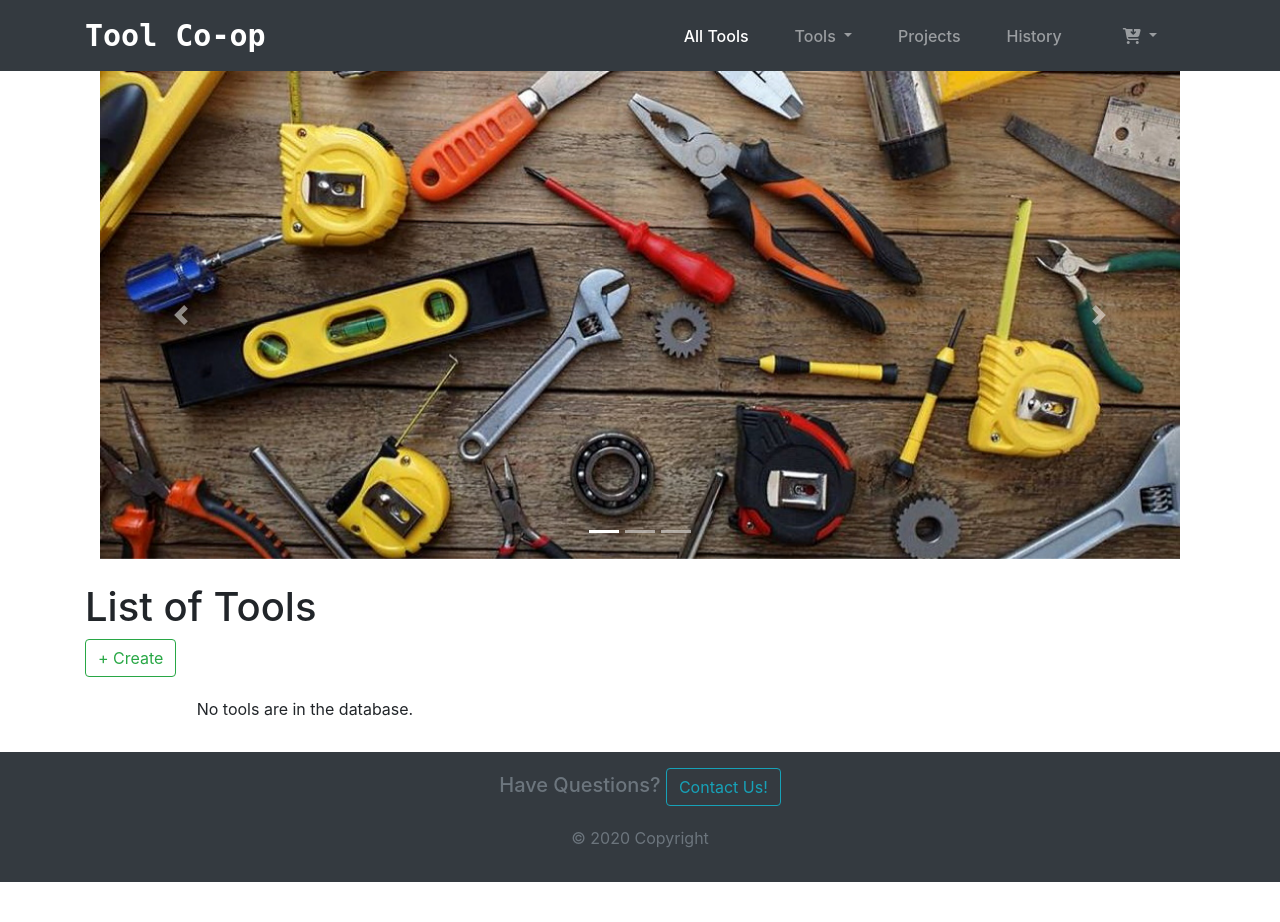
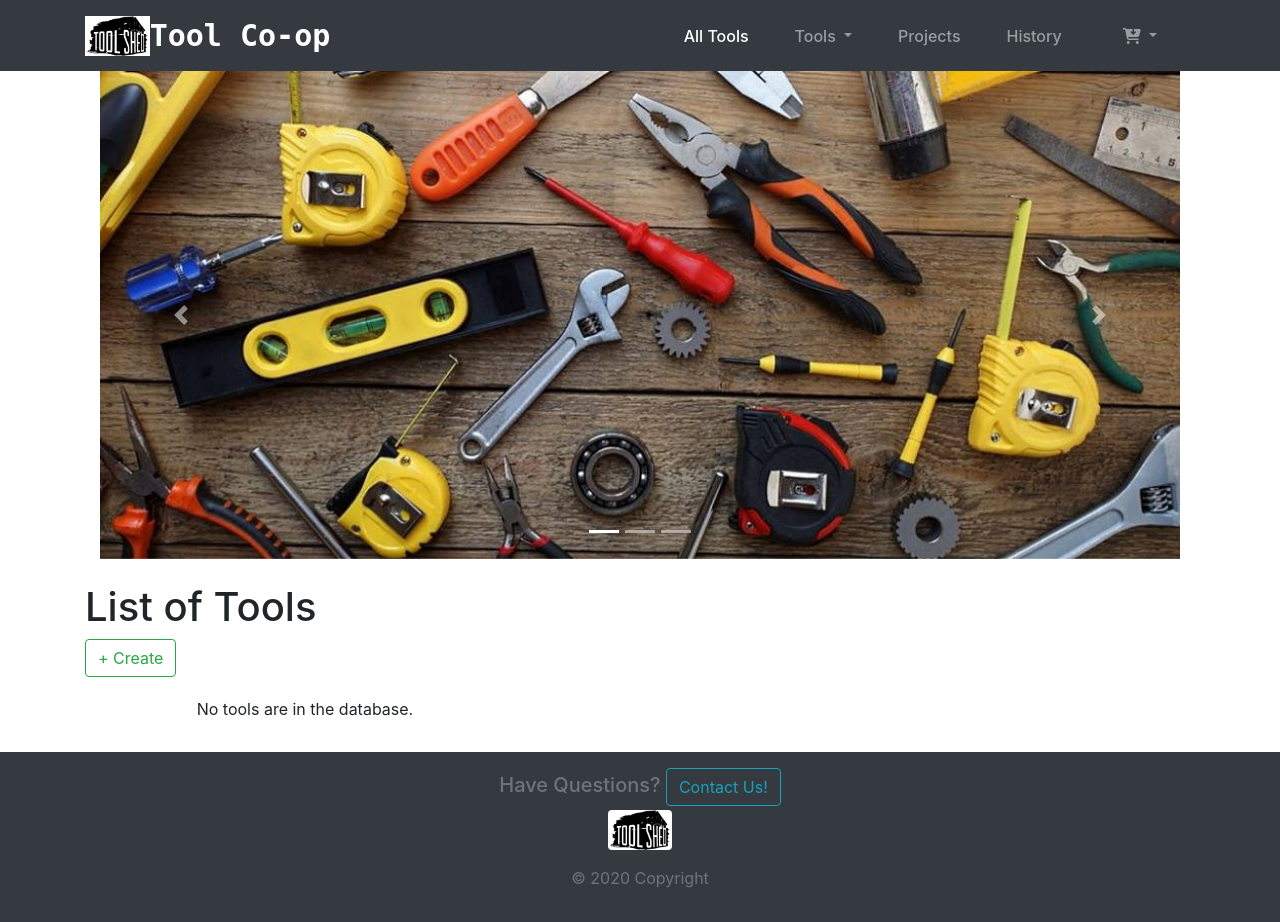
Before and after one commit to connordibble/Tool-Co-op, a Django app: page /tools/ in a window 1280 px wide. Before the commit the page ends 882 px from the top, so only its background shows below. Run offline with Django 3.2, Linux system fonts and the light colour scheme; data that the repository does not hold is empty; some libraries are stand-ins or nearby versions.

Commit message:
Added logo to every page

```diff
--- a/toolsWebsite/tools/templates/tools/available.html
+++ b/toolsWebsite/tools/templates/tools/available.html
@@ -18,6 +18,7 @@
     <!-- Navbar Start -->
     <nav class="navbar navbar-expand-lg navbar-dark bg-dark">
       <div class="container">
+        <img height="40px" width="auto" src="{% static 'images/ToolShed.jpg'%}"/>
         <a class="navbar-brand" href="/tools/">Tool Co-op</a>
         <button class="navbar-toggler" type="button" data-toggle="collapse" data-target="#navbarSupportedContent" aria-controls="navbarSupportedContent" aria-expanded="false" aria-label="Toggle navigation">
           <span class="navbar-toggler-icon"></span>
@@ -94,6 +95,7 @@
       <div class="container text-center">
         <h5 class="mb-1 text-muted">Have Questions? <a class="btn btn-outline-info my-2 my-sm-0 " href="/tools/contact">Contact Us!</a></h5>
       </div>
+      <img class="rounded mx-auto d-block" height="40px" width="auto" src="{% static 'images/ToolShed.jpg'%}"/>
       <div class="footer-copyright text-center py-3 text-muted">© 2020 Copyright</div>
     </footer>
     <!-- Footer End -->
--- a/toolsWebsite/tools/templates/tools/checked_out.html
+++ b/toolsWebsite/tools/templates/tools/checked_out.html
@@ -18,6 +18,7 @@
      <!-- Navbar Start -->
     <nav class="navbar navbar-expand-lg navbar-dark bg-dark">
       <div class="container">
+        <img height="40px" width="auto" src="{% static 'images/ToolShed.jpg'%}"/>
         <a class="navbar-brand" href="/tools/">Tool Co-op</a>
         <button class="navbar-toggler" type="button" data-toggle="collapse" data-target="#navbarSupportedContent" aria-controls="navbarSupportedContent" aria-expanded="false" aria-label="Toggle navigation">
           <span class="navbar-toggler-icon"></span>
@@ -97,6 +98,7 @@
       <div class="container text-center">
         <h5 class="mb-1 text-muted">Have Questions? <a class="btn btn-outline-info my-2 my-sm-0 " href="/tools/contact">Contact Us!</a></h5>
       </div>
+      <img class="rounded mx-auto d-block" height="40px" width="auto" src="{% static 'images/ToolShed.jpg'%}"/>
       <div class="footer-copyright text-center py-3 text-muted">© 2020 Copyright</div>
     </footer>
     <!-- Footer End -->
--- a/toolsWebsite/tools/templates/tools/contact.html
+++ b/toolsWebsite/tools/templates/tools/contact.html
@@ -18,6 +18,7 @@
     <!-- Navbar Start -->
     <nav class="navbar navbar-expand-lg navbar-dark bg-dark">
       <div class="container">
+        <img height="40px" width="auto" src="{% static 'images/ToolShed.jpg'%}"/>
         <a class="navbar-brand" href="/tools/">Tool Co-op</a>
         <button class="navbar-toggler" type="button" data-toggle="collapse" data-target="#navbarSupportedContent" aria-controls="navbarSupportedContent" aria-expanded="false" aria-label="Toggle navigation">
           <span class="navbar-toggler-icon"></span>
@@ -143,6 +144,7 @@
       <div class="container text-center">
         <h5 class="mb-1 text-muted">Have Questions? <a class="btn btn-outline-info my-2 my-sm-0 " href="/tools/contact">Contact Us!</a></h5>
       </div>
+      <img class="rounded mx-auto d-block" height="40px" width="auto" src="{% static 'images/ToolShed.jpg'%}"/>
       <div class="footer-copyright text-center py-3 text-muted">© 2020 Copyright</div>
     </footer>
     <!-- Footer End -->
--- a/toolsWebsite/tools/templates/tools/create_category.html
+++ b/toolsWebsite/tools/templates/tools/create_category.html
@@ -18,6 +18,7 @@
     <!-- Navbar Start -->
     <nav class="navbar navbar-expand-lg navbar-dark bg-dark">
       <div class="container">
+        <img height="40px" width="auto" src="{% static 'images/ToolShed.jpg'%}"/>
         <a class="navbar-brand" href="/tools/">Tool Co-op</a>
         <button class="navbar-toggler" type="button" data-toggle="collapse" data-target="#navbarSupportedContent" aria-controls="navbarSupportedContent" aria-expanded="false" aria-label="Toggle navigation">
           <span class="navbar-toggler-icon"></span>
@@ -90,6 +91,7 @@
       <div class="container text-center">
         <h5 class="mb-1 text-muted">Have Questions? <a class="btn btn-outline-info my-2 my-sm-0 " href="/tools/contact">Contact Us!</a></h5>
       </div>
+      <img class="rounded mx-auto d-block" height="40px" width="auto" src="{% static 'images/ToolShed.jpg'%}"/>
       <div class="footer-copyright text-center py-3 text-muted">© 2020 Copyright</div>
     </footer>
     <!-- Footer End -->
--- a/toolsWebsite/tools/templates/tools/index.html
+++ b/toolsWebsite/tools/templates/tools/index.html
@@ -18,6 +18,7 @@
     <!-- Navbar Start -->
     <nav class="navbar navbar-expand-lg navbar-dark bg-dark">
       <div class="container">
+        <img height="40px" width="auto" src="{% static 'images/ToolShed.jpg'%}"/>
         <a class="navbar-brand" href="/tools/">Tool Co-op</a>
         <button class="navbar-toggler" type="button" data-toggle="collapse" data-target="#navbarSupportedContent" aria-controls="navbarSupportedContent" aria-expanded="false" aria-label="Toggle navigation">
           <span class="navbar-toggler-icon"></span>
@@ -125,6 +126,7 @@
       <div class="container text-center">
         <h5 class="mb-1 text-muted">Have Questions? <a class="btn btn-outline-info my-2 my-sm-0 " href="/tools/contact">Contact Us!</a></h5>
       </div>
+      <img class="rounded mx-auto d-block" height="40px" width="auto" src="{% static 'images/ToolShed.jpg'%}"/>
       <div class="footer-copyright text-center py-3 text-muted">© 2020 Copyright</div>
     </footer>
     <!-- Footer End -->
--- a/toolsWebsite/tools/templates/tools/project.html
+++ b/toolsWebsite/tools/templates/tools/project.html
@@ -18,6 +18,7 @@
     <!-- Navbar Start -->
     <nav class="navbar navbar-expand-lg navbar-dark bg-dark">
       <div class="container">
+        <img height="40px" width="auto" src="{% static 'images/ToolShed.jpg'%}"/>
         <a class="navbar-brand" href="/tools/">Tool Co-op</a>
         <button class="navbar-toggler" type="button" data-toggle="collapse" data-target="#navbarSupportedContent" aria-controls="navbarSupportedContent" aria-expanded="false" aria-label="Toggle navigation">
           <span class="navbar-toggler-icon"></span>
@@ -78,6 +79,7 @@
       <div class="container text-center">
         <h5 class="mb-1 text-muted">Have Questions? <a class="btn btn-outline-info my-2 my-sm-0 " href="/tools/contact">Contact Us!</a></h5>
       </div>
+      <img class="rounded mx-auto d-block" height="40px" width="auto" src="{% static 'images/ToolShed.jpg'%}"/>
       <div class="footer-copyright text-center py-3 text-muted">© 2020 Copyright</div>
     </footer>
     <!-- Footer End -->
```
Also changed, not shown: toolsWebsite/tools/static/images/ToolShed.jpg (added).
